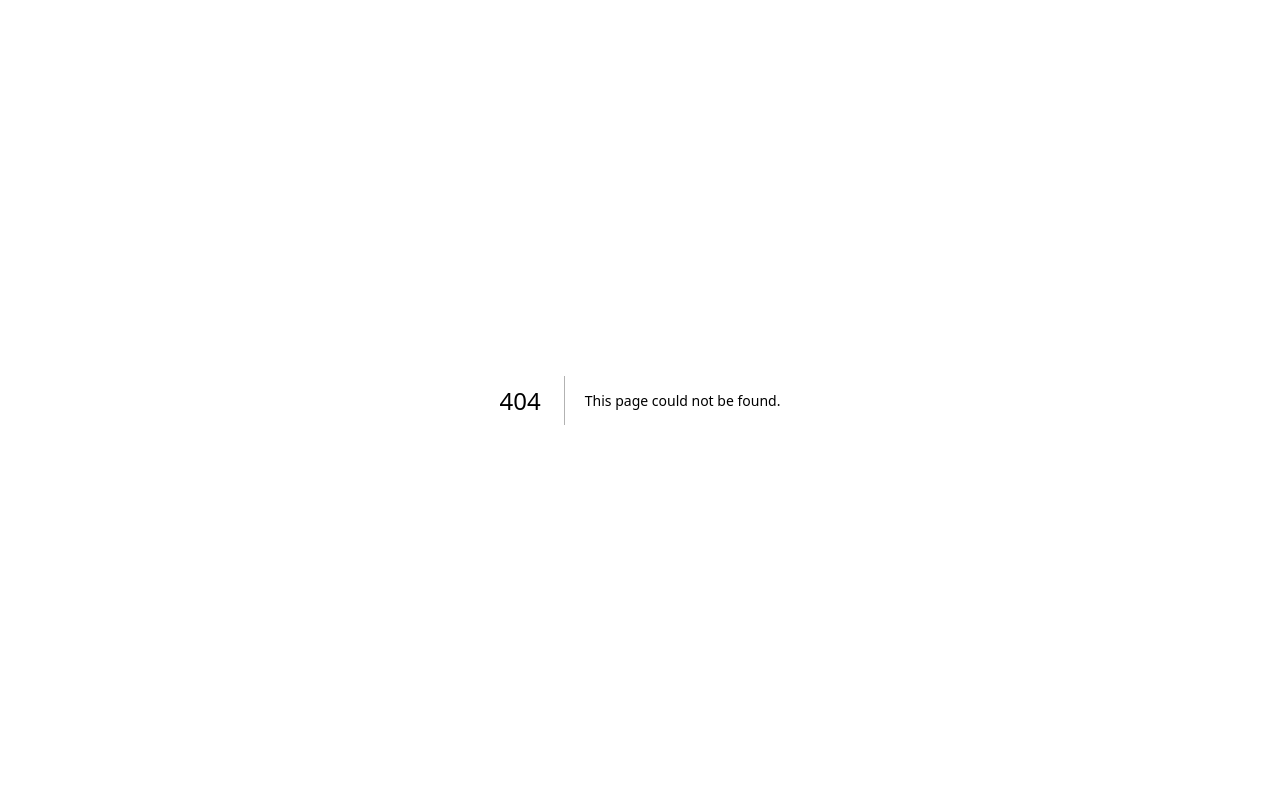
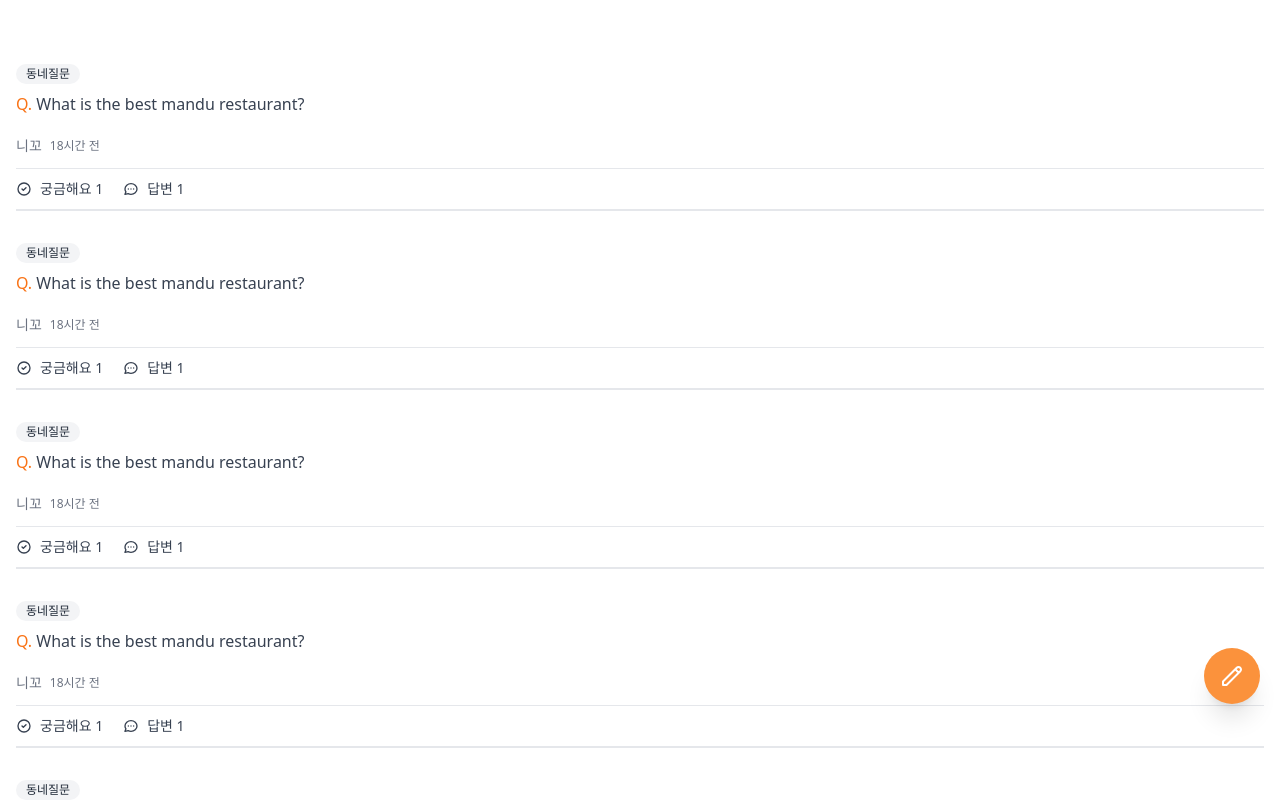
Before and after one commit to kimdongzzi/nomad-carrot-market, a Next.js app: page /community in a window 1280 px wide. Before the commit this address had no page. Shown: the top 800 px of the page. Built offline with nearby package versions, Linux system fonts and the light colour scheme.

Commit message:
[desing]feat/UI: Community UI #2 #8
- Community UI 구성

```diff
--- /dev/null
+++ b/pages/community/index.tsx
@@ -0,0 +1,77 @@
+import type { NextPage } from "next";
+
+const Community: NextPage = () => {
+  return (
+    <div className="space-y-8 py-16 px-4">
+      {[1, 2, 3, 4, 5, 6].map((_, i) => (
+        <div key={i} className="flex cursor-pointer flex-col items-start">
+          <span className="flex items-center rounded-full bg-gray-100 px-2.5 py-0.5 text-xs font-medium text-gray-800">
+            동네질문
+          </span>
+          <div className="mt-2 text-gray-700">
+            <span className="font-medium text-orange-500">Q.</span> What is the
+            best mandu restaurant?
+          </div>
+          <div className="mt-5 flex w-full items-center justify-start space-x-2 text-sm font-medium text-gray-500">
+            <span>니꼬</span>
+            <span className="text-xs">18시간 전</span>
+          </div>
+          <div className="mt-3 flex w-full space-x-5 border-t border-b-[2px] py-2.5 text-gray-700">
+            <span className="flex items-center space-x-2 text-sm">
+              <svg
+                className="h-4 w-4"
+                fill="none"
+                stroke="currentColor"
+                viewBox="0 0 24 24"
+                xmlns="http://www.w3.org/2000/svg"
+              >
+                <path
+                  strokeLinecap="round"
+                  strokeLinejoin="round"
+                  strokeWidth="2"
+                  d="M9 12l2 2 4-4m6 2a9 9 0 11-18 0 9 9 0 0118 0z"
+                ></path>
+              </svg>
+              <span>궁금해요 1</span>
+            </span>
+            <span className="flex items-center space-x-2 text-sm">
+              <svg
+                className="h-4 w-4"
+                fill="none"
+                stroke="currentColor"
+                viewBox="0 0 24 24"
+                xmlns="http://www.w3.org/2000/svg"
+              >
+                <path
+                  strokeLinecap="round"
+                  strokeLinejoin="round"
+                  strokeWidth="2"
+                  d="M8 12h.01M12 12h.01M16 12h.01M21 12c0 4.418-4.03 8-9 8a9.863 9.863 0 01-4.255-.949L3 20l1.395-3.72C3.512 15.042 3 13.574 3 12c0-4.418 4.03-8 9-8s9 3.582 9 8z"
+                ></path>
+              </svg>
+              <span>답변 1</span>
+            </span>
+          </div>
+        </div>
+      ))}
+      <button className="fixed bottom-24 right-5 cursor-pointer rounded-full bg-orange-400 p-4 text-white shadow-xl transition-colors hover:bg-orange-500">
+        <svg
+          className="h-6 w-6"
+          fill="none"
+          stroke="currentColor"
+          viewBox="0 0 24 24"
+          xmlns="http://www.w3.org/2000/svg"
+        >
+          <path
+            strokeLinecap="round"
+            strokeLinejoin="round"
+            strokeWidth="2"
+            d="M15.232 5.232l3.536 3.536m-2.036-5.036a2.5 2.5 0 113.536 3.536L6.5 21.036H3v-3.572L16.732 3.732z"
+          ></path>
+        </svg>
+      </button>
+    </div>
+  );
+};
+
+export default Community;
```
